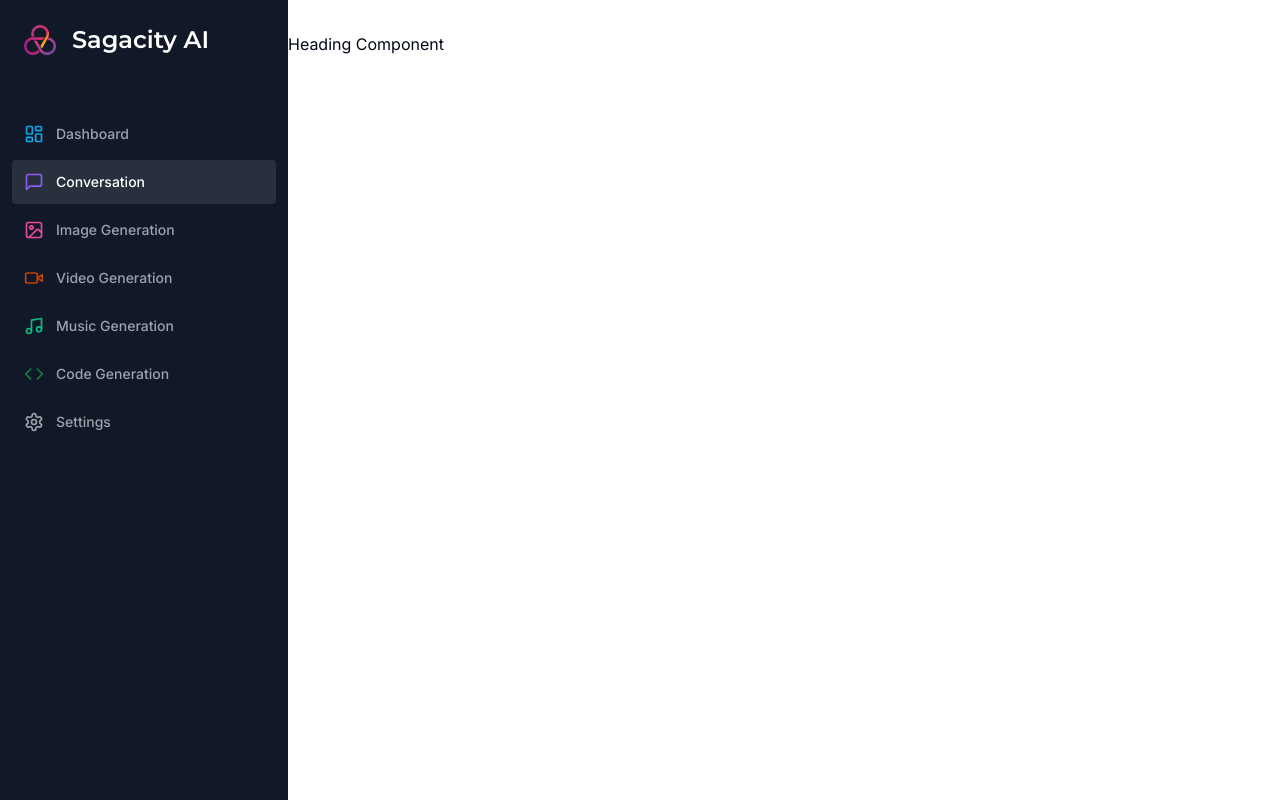
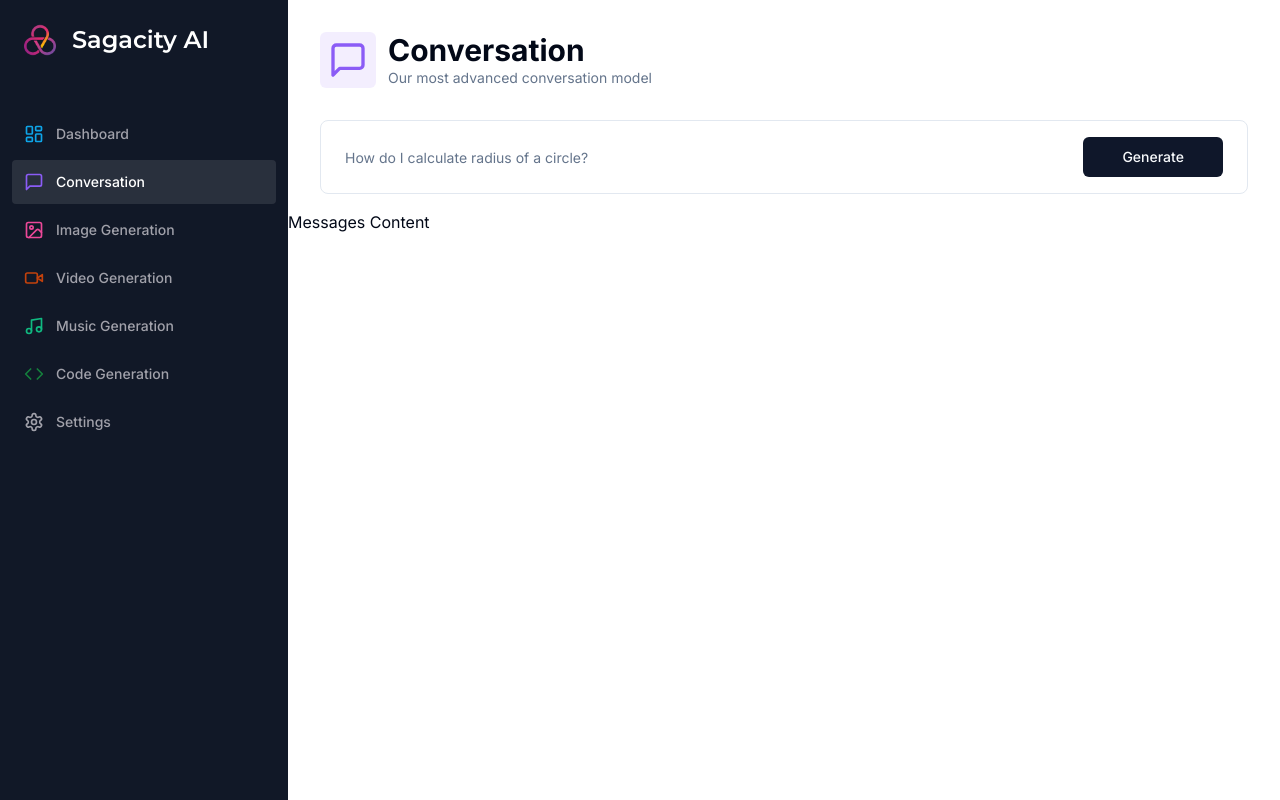
Before and after one commit to jatinhazrati/sagacity-ai, a Next.js app: page /conversation in a window 1280 px wide. Built offline with nearby package versions, Linux system fonts and the light colour scheme.

Commit message:
Conversation AI UI

```diff
--- /dev/null
+++ b/app/(dashboard)/(routes)/conversation/constants.ts
@@ -0,0 +1,7 @@
+import * as z from "zod";
+
+export const formSchema = z.object({
+  prompt: z.string().min(1, {
+    message: "Prompt is required",
+  }),
+});
--- a/app/(dashboard)/(routes)/conversation/page.tsx
+++ b/app/(dashboard)/(routes)/conversation/page.tsx
@@ -1,8 +1,67 @@
+"use client";
+
+import * as z from "zod";
+
+import { zodResolver } from "@hookform/resolvers/zod";
+import { MessageSquare } from "lucide-react";
+import { useForm } from "react-hook-form";
+
 import { Heading } from "@/components/heading";
+import { Button } from "@/components/ui/button";
+import { Form, FormControl, FormField, FormItem } from "@/components/ui/form";
+import { Input } from "@/components/ui/input";
+
+import { formSchema } from "./constants";
 
 const ConversationPage = () => {
+    const form = useForm<z.infer<typeof formSchema>>({
+        resolver: zodResolver(formSchema),
+        defaultValues: {
+            prompt: ""
+        }
+    });
+
+    const isLoading = form.formState.isSubmitting;
+
+    const onSubmit = async (values: z.infer<typeof formSchema>) => {
+        console.log(values);
+    }
+
     return (
-        <div><Heading /></div>
+        <div>
+            <Heading
+                title="Conversation"
+                description="Our most advanced conversation model"
+                icon={MessageSquare}
+                iconColor="text-violet-500"
+                bgColor="bg-violet-500/10"
+            />
+            <div className="px-4 lg:px-8">
+                <Form {...form}>
+                    <form onSubmit={form.handleSubmit(onSubmit)}
+                        className="rounded-lg border w-full p-4 px-3 md:px-6 focus-within:shadow-sm grid grid-cols-12 gap-2"
+                    >
+                        <FormField name="prompt"
+                            render={({ field }) => (<FormItem className="col-span-12 lg:col-span-10">
+                                <FormControl className="m-0 p-0">
+                                    <Input className="border-0 outline-none focus-visible:ring-0 focus-visible:ring-transparent"
+                                        disabled={isLoading}
+                                        placeholder="How do I calculate radius of a circle?"
+                                        {...field}
+                                    />
+                                </FormControl>
+                            </FormItem>)}
+                        />
+                        <Button className="col-span-12 lg:col-span-2 w-full" disabled={isLoading}>
+                            Generate
+                        </Button>
+                    </form>
+                </Form>
+            </div>
+            <div className="space-y-4 mt-4">
+                Messages Content
+            </div>
+        </div>
     )
 }
 
--- a/components/heading.tsx
+++ b/components/heading.tsx
@@ -1,5 +1,30 @@
-export const Heading = () => (
-    <div>
-        Heading Component
-    </div>
+import { cn } from "@/lib/utils";
+import { LucideIcon } from "lucide-react";
+
+interface HeadingProps {
+    title: string;
+    description: string;
+    icon: LucideIcon;
+    iconColor?: string;
+    bgColor?: string
+}
+
+export const Heading = ({
+    title,
+    description,
+    icon: Icon,
+    iconColor,
+    bgColor
+}: HeadingProps) => (
+    <>
+        <div className="px-4 lg:px-8 flex items-center gap-x-3 mb-8">
+            <div className={cn("p-2 w-fit rounded-md", bgColor)}>
+                <Icon className={cn("w-10 h-10", iconColor)} />
+            </div>
+            <div>
+                <h2 className="text-3xl font-bold">{title}</h2>
+                <p className="text-sm text-muted-foreground">{description}</p>
+            </div>
+        </div>
+    </>
 )
--- /dev/null
+++ b/components/ui/form.tsx
@@ -0,0 +1,176 @@
+import * as React from "react"
+import * as LabelPrimitive from "@radix-ui/react-label"
+import { Slot } from "@radix-ui/react-slot"
+import {
+  Controller,
+  ControllerProps,
+  FieldPath,
+  FieldValues,
+  FormProvider,
+  useFormContext,
+} from "react-hook-form"
+
+import { cn } from "@/lib/utils"
+import { Label } from "@/components/ui/label"
+
+const Form = FormProvider
+
+type FormFieldContextValue<
+  TFieldValues extends FieldValues = FieldValues,
+  TName extends FieldPath<TFieldValues> = FieldPath<TFieldValues>
+> = {
+  name: TName
+}
+
+const FormFieldContext = React.createContext<FormFieldContextValue>(
+  {} as FormFieldContextValue
+)
+
+const FormField = <
+  TFieldValues extends FieldValues = FieldValues,
+  TName extends FieldPath<TFieldValues> = FieldPath<TFieldValues>
+>({
+  ...props
+}: ControllerProps<TFieldValues, TName>) => {
+  return (
+    <FormFieldContext.Provider value={{ name: props.name }}>
+      <Controller {...props} />
+    </FormFieldContext.Provider>
+  )
+}
+
+const useFormField = () => {
+  const fieldContext = React.useContext(FormFieldContext)
+  const itemContext = React.useContext(FormItemContext)
+  const { getFieldState, formState } = useFormContext()
+
+  const fieldState = getFieldState(fieldContext.name, formState)
+
+  if (!fieldContext) {
+    throw new Error("useFormField should be used within <FormField>")
+  }
+
+  const { id } = itemContext
+
+  return {
+    id,
+    name: fieldContext.name,
+    formItemId: `${id}-form-item`,
+    formDescriptionId: `${id}-form-item-description`,
+    formMessageId: `${id}-form-item-message`,
+    ...fieldState,
+  }
+}
+
+type FormItemContextValue = {
+  id: string
+}
+
+const FormItemContext = React.createContext<FormItemContextValue>(
+  {} as FormItemContextValue
+)
+
+const FormItem = React.forwardRef<
+  HTMLDivElement,
+  React.HTMLAttributes<HTMLDivElement>
+>(({ className, ...props }, ref) => {
+  const id = React.useId()
+
+  return (
+    <FormItemContext.Provider value={{ id }}>
+      <div ref={ref} className={cn("space-y-2", className)} {...props} />
+    </FormItemContext.Provider>
+  )
+})
+FormItem.displayName = "FormItem"
+
+const FormLabel = React.forwardRef<
+  React.ElementRef<typeof LabelPrimitive.Root>,
+  React.ComponentPropsWithoutRef<typeof LabelPrimitive.Root>
+>(({ className, ...props }, ref) => {
+  const { error, formItemId } = useFormField()
+
+  return (
+    <Label
+      ref={ref}
+      className={cn(error && "text-destructive", className)}
+      htmlFor={formItemId}
+      {...props}
+    />
+  )
+})
+FormLabel.displayName = "FormLabel"
+
+const FormControl = React.forwardRef<
+  React.ElementRef<typeof Slot>,
+  React.ComponentPropsWithoutRef<typeof Slot>
+>(({ ...props }, ref) => {
+  const { error, formItemId, formDescriptionId, formMessageId } = useFormField()
+
+  return (
+    <Slot
+      ref={ref}
+      id={formItemId}
+      aria-describedby={
+        !error
+          ? `${formDescriptionId}`
+          : `${formDescriptionId} ${formMessageId}`
+      }
+      aria-invalid={!!error}
+      {...props}
+    />
+  )
+})
+FormControl.displayName = "FormControl"
+
+const FormDescription = React.forwardRef<
+  HTMLParagraphElement,
+  React.HTMLAttributes<HTMLParagraphElement>
+>(({ className, ...props }, ref) => {
+  const { formDescriptionId } = useFormField()
+
+  return (
+    <p
+      ref={ref}
+      id={formDescriptionId}
+      className={cn("text-sm text-muted-foreground", className)}
+      {...props}
+    />
+  )
+})
+FormDescription.displayName = "FormDescription"
+
+const FormMessage = React.forwardRef<
+  HTMLParagraphElement,
+  React.HTMLAttributes<HTMLParagraphElement>
+>(({ className, children, ...props }, ref) => {
+  const { error, formMessageId } = useFormField()
+  const body = error ? String(error?.message) : children
+
+  if (!body) {
+    return null
+  }
+
+  return (
+    <p
+      ref={ref}
+      id={formMessageId}
+      className={cn("text-sm font-medium text-destructive", className)}
+      {...props}
+    >
+      {body}
+    </p>
+  )
+})
+FormMessage.displayName = "FormMessage"
+
+export {
+  useFormField,
+  Form,
+  FormItem,
+  FormLabel,
+  FormControl,
+  FormDescription,
+  FormMessage,
+  FormField,
+}
--- /dev/null
+++ b/components/ui/input.tsx
@@ -0,0 +1,25 @@
+import * as React from "react"
+
+import { cn } from "@/lib/utils"
+
+export interface InputProps
+  extends React.InputHTMLAttributes<HTMLInputElement> {}
+
+const Input = React.forwardRef<HTMLInputElement, InputProps>(
+  ({ className, type, ...props }, ref) => {
+    return (
+      <input
+        type={type}
+        className={cn(
+          "flex h-10 w-full rounded-md border border-input bg-background px-3 py-2 text-sm ring-offset-background file:border-0 file:bg-transparent file:text-sm file:font-medium placeholder:text-muted-foreground focus-visible:outline-none focus-visible:ring-2 focus-visible:ring-ring focus-visible:ring-offset-2 disabled:cursor-not-allowed disabled:opacity-50",
+          className
+        )}
+        ref={ref}
+        {...props}
+      />
+    )
+  }
+)
+Input.displayName = "Input"
+
+export { Input }
--- /dev/null
+++ b/components/ui/label.tsx
@@ -0,0 +1,26 @@
+"use client"
+
+import * as React from "react"
+import * as LabelPrimitive from "@radix-ui/react-label"
+import { cva, type VariantProps } from "class-variance-authority"
+
+import { cn } from "@/lib/utils"
+
+const labelVariants = cva(
+  "text-sm font-medium leading-none peer-disabled:cursor-not-allowed peer-disabled:opacity-70"
+)
+
+const Label = React.forwardRef<
+  React.ElementRef<typeof LabelPrimitive.Root>,
+  React.ComponentPropsWithoutRef<typeof LabelPrimitive.Root> &
+    VariantProps<typeof labelVariants>
+>(({ className, ...props }, ref) => (
+  <LabelPrimitive.Root
+    ref={ref}
+    className={cn(labelVariants(), className)}
+    {...props}
+  />
+))
+Label.displayName = LabelPrimitive.Root.displayName
+
+export { Label }
--- a/package.json
+++ b/package.json
@@ -10,7 +10,9 @@
   },
   "dependencies": {
     "@clerk/nextjs": "^4.23.2",
+    "@hookform/resolvers": "^3.3.1",
     "@radix-ui/react-dialog": "^1.0.4",
+    "@radix-ui/react-label": "^2.0.2",
     "@radix-ui/react-slot": "^1.0.2",
     "@types/node": "20.4.10",
     "@types/react": "18.2.20",
@@ -25,9 +27,11 @@
     "postcss": "8.4.27",
     "react": "18.2.0",
     "react-dom": "18.2.0",
+    "react-hook-form": "^7.45.4",
     "tailwind-merge": "^1.14.0",
     "tailwindcss": "3.3.3",
     "tailwindcss-animate": "^1.0.6",
-    "typescript": "5.1.6"
+    "typescript": "5.1.6",
+    "zod": "^3.22.2"
   }
 }
```
Also changed, not shown: 1 other file (tests, documents, lock files or other folders).
